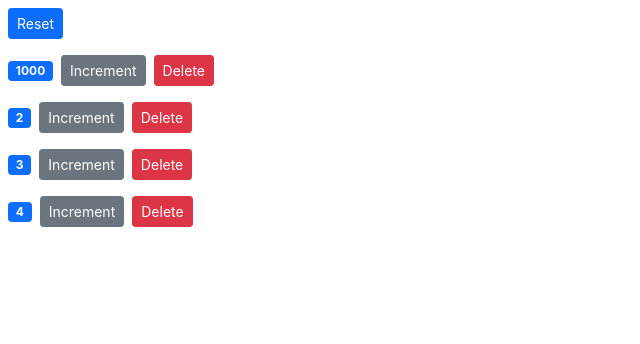
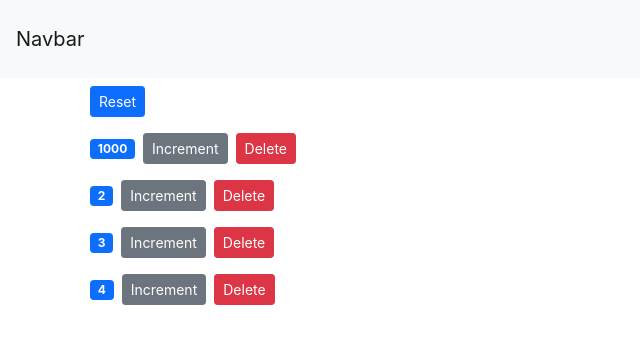
Before and after one commit to mekdie/react-counterApp, a React (Create React App) app: page / in a window 1280 px wide. Shown: the top 344 px of the page, without its empty margins (0-640 px from the left). Built offline with nearby package versions, Linux system fonts and the light colour scheme.

Commit message:
Added Navbar and multiple components in one page

```diff
--- a/public/index.html
+++ b/public/index.html
@@ -35,7 +35,7 @@
       integrity="sha384-MrcW6ZMFYlzcLA8Nl+NtUVF0sA7MsXsP1UyJoMp4YLEuNSfAP+JcXn/tWtIaxVXM"
       crossorigin="anonymous"
     ></script>
-    <title>React App</title>
+    <title>React Counter App</title>
   </head>
   <body>
     <noscript>You need to enable JavaScript to run this app.</noscript>
--- a/src/App.js
+++ b/src/App.js
@@ -1,24 +1,16 @@
-import logo from './logo.svg';
-import './App.css';
+import Navbar from "./components/navbar";
+import "./App.css";
+import Counter from "./components/counter";
+import Counters from "./components/counters";
 
 function App() {
   return (
-    <div className="App">
-      <header className="App-header">
-        <img src={logo} className="App-logo" alt="logo" />
-        <p>
-          Edit <code>src/App.js</code> and save to reload.
-        </p>
-        <a
-          className="App-link"
-          href="https://reactjs.org"
-          target="_blank"
-          rel="noopener noreferrer"
-        >
-          Learn React
-        </a>
-      </header>
-    </div>
+    <>
+      <Navbar />
+      <main className="container">
+        <Counters />
+      </main>
+    </>
   );
 }
 
--- a/src/components/counter.jsx
+++ b/src/components/counter.jsx
@@ -31,7 +31,6 @@ class Counter extends Component {
   // };
 
   render() {
-    console.log("props", this.props);
     return (
       <>
         <span className={this.getBadgeClasses()}>{this.formatCount()}</span>
--- a/src/components/counters.jsx
+++ b/src/components/counters.jsx
@@ -26,11 +26,13 @@ class Counters extends Component {
   };
 
   handleIncrement = (counter) => {
-    const counters = [...this.state.counters]; //cloning array, counters = counters array in state
-    const index = counters.indexOf(counter);
-    counters[index] = { ...counter };
-    counters[index].value++;
-    this.setState({ counters });
+    const x = [...this.state.counters]; //cloning array, counters = counters array in state
+    const index = x.indexOf(counter);
+    console.log(x);
+    // x[index] = { ...counter };
+
+    x[index].value++;
+    this.setState({ counters: x });
   };
   //RULE OF THUMB
   // the component that owns a piece of the state, should be the one modifying it
--- /dev/null
+++ b/src/components/navbar.jsx
@@ -0,0 +1,17 @@
+import React, { Component } from "react";
+
+class Navbar extends Component {
+  render() {
+    return (
+      <>
+        <nav className="navbar navbar-light bg-light">
+          <a href="#" className="navbar-brand p-3">
+            Navbar
+          </a>
+        </nav>
+      </>
+    );
+  }
+}
+
+export default Navbar;
--- a/src/index.js
+++ b/src/index.js
@@ -3,13 +3,11 @@ import ReactDOM from 'react-dom/client';
 import './index.css';
 import App from './App';
 import reportWebVitals from './reportWebVitals';
-import Counter from './components/counter';
-import Counters from './components/counters'
 
 const root = ReactDOM.createRoot(document.getElementById('root'));
 root.render(
   <React.StrictMode>
-    <Counters />
+    <App />
   </React.StrictMode>
 );
 
```
